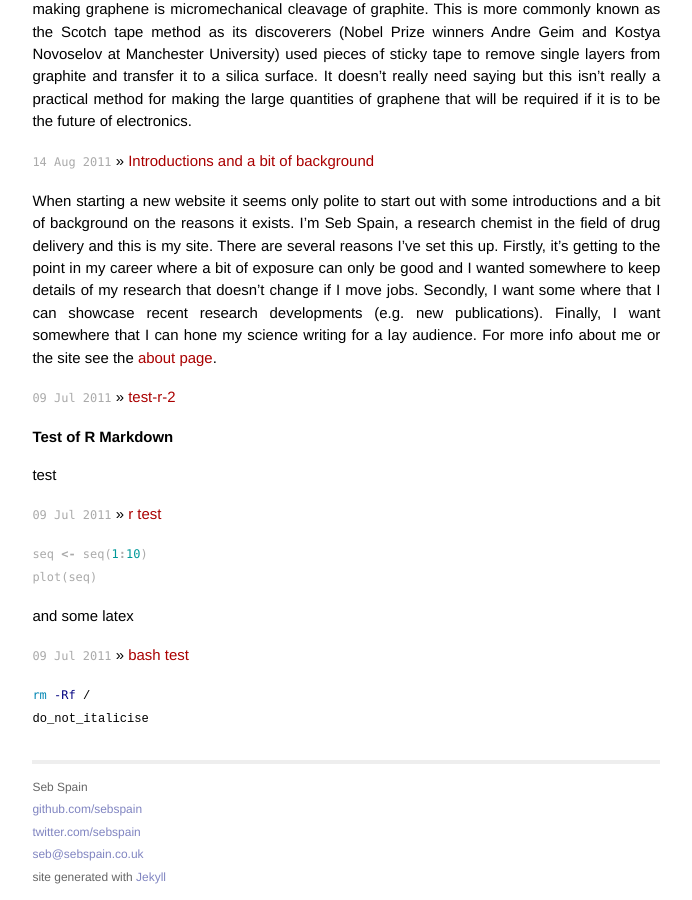
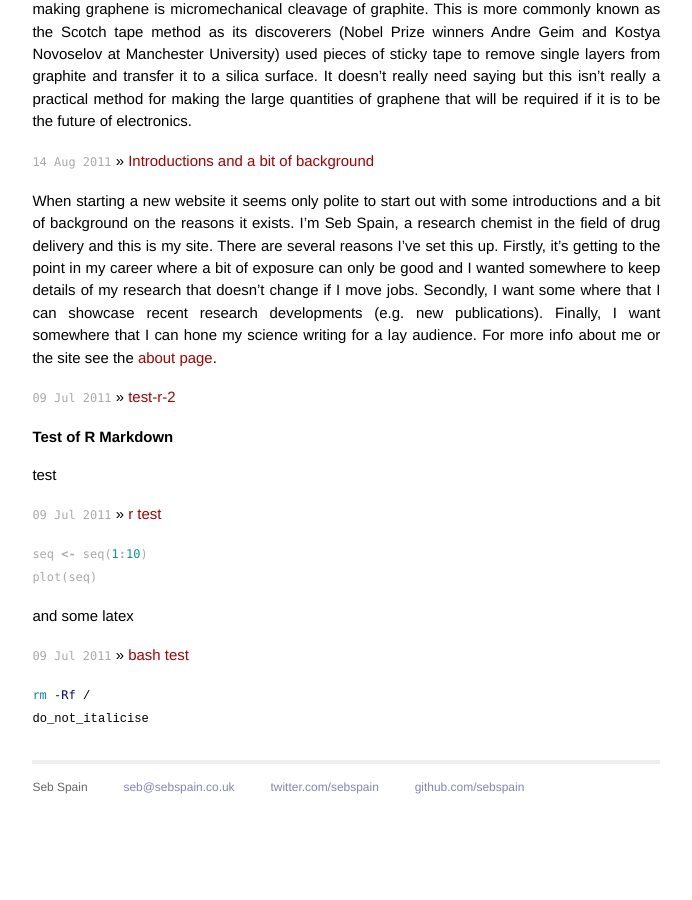
Before and after one commit to sebspain/sebspain.github.io, a Jekyll site: the page built from index.html, in a window 1280 px wide and 900 px high, scrolled down 1126 px. Shown: the whole window, without its empty margins (189-881 px from the left). Built offline with Jekyll 4.4.1, drawn with Linux system fonts in a browser that asks for light colours; Markdown is read by kramdown in place of the engine named in the settings; formulas are drawn with MathJax 3; after the commit the page ends 1936 px from its top, so only the background shows below that.

Commit message:
changed contact links

```diff
--- a/_layouts/default.html
+++ b/_layouts/default.html
@@ -29,12 +29,24 @@
               <div class="contact">
                 <p>
                   Seb Spain<br />
-                  <a href="http://github.com/sebspain/">github.com/sebspain</a><br />
-                  <a href="http://twitter.com/sebspain/">twitter.com/sebspain</a><br />
-		  <a href="mailto:seb@sebspain.co.uk">seb@sebspain.co.uk</a>		<br />
-                  site generated with <a href="http://jekyllrb.com">Jekyll</a>
                 </p>
               </div>
+              <div class="contact">
+                <p>
+                  <a href="mailto:seb@sebspain.co.uk">seb@sebspain.co.uk</a>    <br />
+                </p>
+              </div>
+              <div class="contact">
+                <p>
+                  <a href="http://twitter.com/sebspain/">twitter.com/sebspain</a><br />
+                </p>
+              </div>
+              <div class="contact">
+                <p>
+                  <a href="http://github.com/sebspain/">github.com/sebspain</a><br />
+                </p>
+              </div>
+
 	      </div>
             </div>
         </div> <!-- /container -->
```
